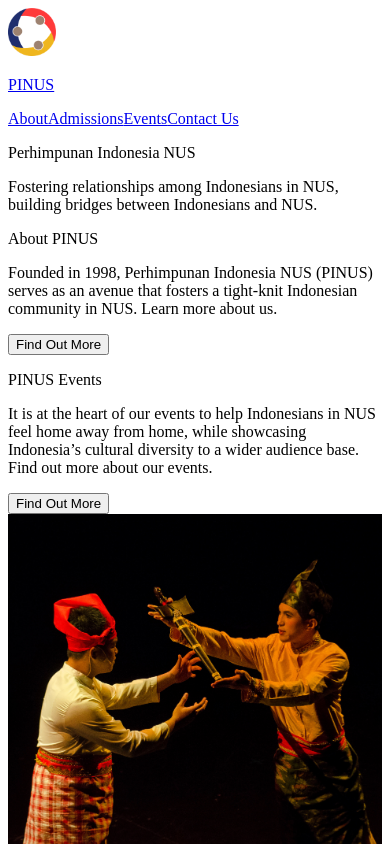
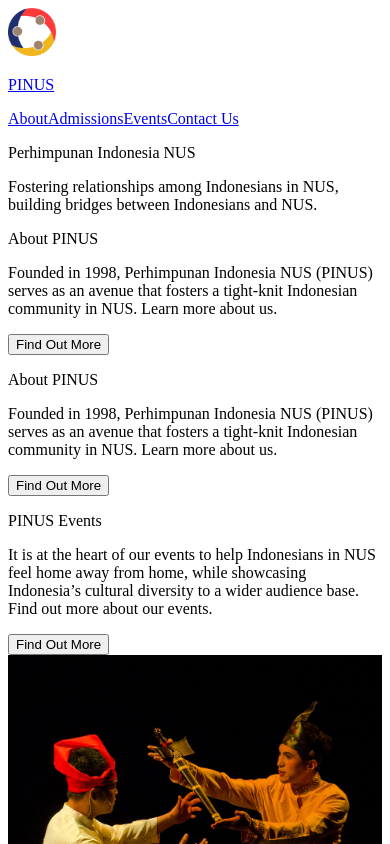
Before and after one commit to indocom/pinus-client, a Next.js app: page / in a window 390 px wide. Shown: the top 844 px of the page. Built offline with nearby package versions, Linux system fonts and the light colour scheme.

Commit message:
enhancement: mobile version of home page

```diff
--- a/src/pageContent/Home/index.tsx
+++ b/src/pageContent/Home/index.tsx
@@ -7,6 +7,20 @@ import * as S from "./styles";
 
 const HomeContent: React.FC = () => {
   const router = useRouter();
+
+  const renderAbout = () => (
+    <div className={`lg:items-center flex flex-col`}>
+      <Text styles={`lg:text-center`} variant="header">
+        About PINUS
+      </Text>
+      <Text styles={S.SectionText}>
+        Founded in 1998, Perhimpunan Indonesia NUS (PINUS) serves as an avenue
+        that fosters a tight-knit Indonesian community in NUS. Learn more about
+        us.
+      </Text>
+      <Button onClick={() => router.push("/about")}>Find Out More</Button>
+    </div>
+  );
 
   return (
     <>
@@ -23,23 +37,20 @@ const HomeContent: React.FC = () => {
         <div className={S.RedBanner} />
         <div className={S.BlueBanner} />
         <div className={S.YellowBanner} />
-        <div className={`col-start-9 col-span-3 row-start-3`}>
-          <div className={`flex flex-col`}>
-            <Text variant="header">About PINUS</Text>
-            <Text styles={`mt-8 mb-14`}>
-              Founded in 1998, Perhimpunan Indonesia NUS (PINUS) serves as an
-              avenue that fosters a tight-knit Indonesian community in NUS.
-              Learn more about us.
-            </Text>
-            <Button onClick={() => router.push("/about")}>Find Out More</Button>
-          </div>
+        <div className={`lg:hidden col-start-9 col-span-3 row-start-3`}>
+          {renderAbout()}
         </div>
       </div>
+      <div className={`lg-min:hidden mt-24 mb-52`}>{renderAbout()}</div>
       <div className={S.Section}>
-        <div className={`col-start-2 col-span-4 row-start-2`}>
-          <div className={`flex flex-col`}>
-            <Text variant="header">PINUS Events</Text>
-            <Text styles={`mt-8 mb-14`}>
+        <div
+          className={`lg:col-start-1 lg:col-span-6 lg:row-start-4 col-start-2 col-span-4 row-start-2`}
+        >
+          <div className={`lg:items-center flex flex-col`}>
+            <Text styles={`lg:text-center`} variant="header">
+              PINUS Events
+            </Text>
+            <Text styles={S.SectionText}>
               It is at the heart of our events to help Indonesians in NUS feel
               home away from home, while showcasing Indonesia’s cultural
               diversity to a wider audience base. Find out more about our
@@ -55,7 +66,9 @@ const HomeContent: React.FC = () => {
             slides={[{ title: "", image: "/assets/images/nuansa.jpg" }]}
           />
         </div>
-        <div className={`col-start-6 col-span-7 row-start-1 row-span-6`}>
+        <div
+          className={`lg:hidden col-start-6 col-span-7 row-start-1 row-span-6`}
+        >
           <div
             className={`mt-6 ml-6 grid grid-cols-7 grid-rows-6 h-full w-full`}
           >
@@ -64,18 +77,23 @@ const HomeContent: React.FC = () => {
         </div>
       </div>
       <div className={S.FreshmenHeader}>
-        <Text variant="header">For Incoming Freshmen</Text>
-        <Text styles={`mt-8`}>
+        <Text styles={`text-center`} variant="header">
+          For Incoming Freshmen
+        </Text>
+        <Text styles={`text-center mt-8 lg:max-w-md`}>
           You are our utmost priority - we have compiled essential information
           to help ease your NUS journey!
         </Text>
       </div>
       <div className={S.FreshmenSection}>
-        <div className={`flex flex-col items-center`}>
+        <div className={`lg:mb-16 flex flex-col items-center`}>
           <Text variant="subheader" color="white">
             Before Acceptance
           </Text>
-          <Text color="white" styles={`text-center mt-8 mb-24 w-96 h-full`}>
+          <Text
+            color="white"
+            styles={`lg:mb-12 text-center mt-8 mb-24 max-w-sm h-full`}
+          >
             Comprises essentials, such as programmes offered and living costs,
             you have to know before applying to NUS.
           </Text>
@@ -94,7 +112,10 @@ const HomeContent: React.FC = () => {
           <Text variant="subheader" color="white">
             After Acceptance
           </Text>
-          <Text color="white" styles={`text-center mt-8 mb-24 w-96 h-full`}>
+          <Text
+            color="white"
+            styles={`lg:mb-12 text-center mt-8 mb-24 max-w-sm h-full`}
+          >
             Comprises the next steps after your acceptance letter.
           </Text>
           <Button
--- a/src/pageContent/Home/styles.tsx
+++ b/src/pageContent/Home/styles.tsx
@@ -1,15 +1,16 @@
-export const Section = `grid grid-cols-12 grid-rows-6 gap-6 h-screen`;
+export const Section = `lg:grid-cols-6 lg:gap-4 grid grid-cols-12 grid-rows-6 gap-6 h-screen`;
+export const SectionText = `lg:text-center lg:max-w-md mt-8 mb-14`;
 
-export const ImageBanners = `mt-16 ml-4 grid grid-cols-8 grid-rows-6 gap-6 h-full w-full`;
-export const ImageBanner1 = `col-start-2 col-span-2 row-start-1 row-span-3 bg-home-showcase1 bg-cover bg-top bg-no-repeat shadow-lg`;
-export const ImageBanner2 = `col-start-4 col-span-2 row-start-2 row-span-3 bg-home-showcase2 bg-cover bg-center bg-no-repeat shadow-lg`;
-export const ImageBanner3 = `col-start-6 col-span-2 row-start-3 row-span-3 bg-home-showcase3 bg-cover bg-center bg-no-repeat shadow-lg`;
+export const ImageBanners = `lg:grid-cols-6 lg:ml-2 lg:gap-2 mt-16 ml-4 grid grid-cols-8 grid-rows-6 gap-6 h-full w-full`;
+export const ImageBanner1 = `lg:col-start-1 col-start-2 col-span-2 row-start-1 row-span-3 bg-home-showcase1 bg-cover bg-top bg-no-repeat shadow-lg`;
+export const ImageBanner2 = `lg:col-start-3 col-start-4 col-span-2 row-start-2 row-span-3 bg-home-showcase2 bg-cover bg-center bg-no-repeat shadow-lg`;
+export const ImageBanner3 = `lg:col-start-5 col-start-6 col-span-2 row-start-3 row-span-3 bg-home-showcase3 bg-cover bg-center bg-no-repeat shadow-lg`;
 
-export const RedBanner = `col-start-2 col-span-2 row-start-1 row-span-3 bg-pinus-red`;
-export const BlueBanner = `col-start-4 col-span-2 row-start-1 row-span-4 bg-pinus-blue`;
-export const YellowBanner = `col-start-6 col-span-2 row-start-3 row-span-4 bg-pinus-yellow`;
+export const RedBanner = `lg:col-start-1 col-start-2 col-span-2 row-start-1 row-span-3 bg-pinus-red`;
+export const BlueBanner = `lg:col-start-3 col-start-4 col-span-2 row-start-1 row-span-4 bg-pinus-blue`;
+export const YellowBanner = ` lg:col-start-5 col-start-6 col-span-2 row-start-3 row-span-4 bg-pinus-yellow`;
 
-export const FreshmenHeader = `flex flex-col items-center py-12`;
-export const FreshmenSection = `flex flex-row justify-between px-72 py-28 mb-48 bg-pinus-black text-white`;
+export const FreshmenHeader = `flex flex-col items-center w-full py-12`;
+export const FreshmenSection = `lg:flex-col lg:p-0 lg:py-12 flex flex-row justify-between px-72 py-28 mb-48 bg-pinus-black text-white`;
 
-export const Carousel = `col-start-6 col-span-6 row-start-1 row-span-5`;
+export const Carousel = `lg:px-4 lg:col-span-6 lg:row-span-2 col-start-1 col-span-7 row-start-1 row-span-5`;
--- a/tailwind.config.js
+++ b/tailwind.config.js
@@ -27,6 +27,11 @@ module.exports = {
       lg: { max: "1024px" },
       xl: { max: "1280px" },
       "2xl": { max: "1536px" },
+      "sm-min": { min: "641px" },
+      "md-min": { min: "769px" },
+      "lg-min": { min: "1025px" },
+      "xl-min": { min: "1281px" },
+      "2xl-min": { min: "1537px" },
     },
     extend: {},
   },
```
